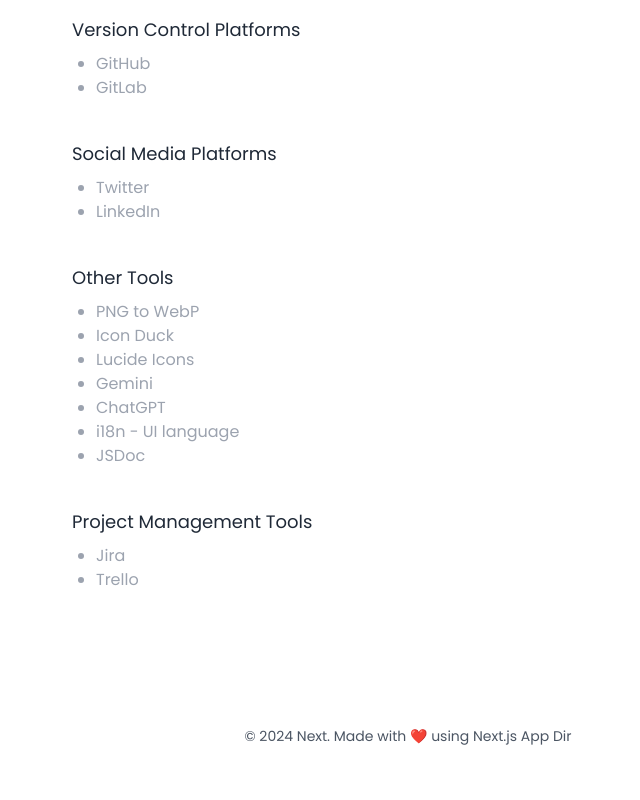
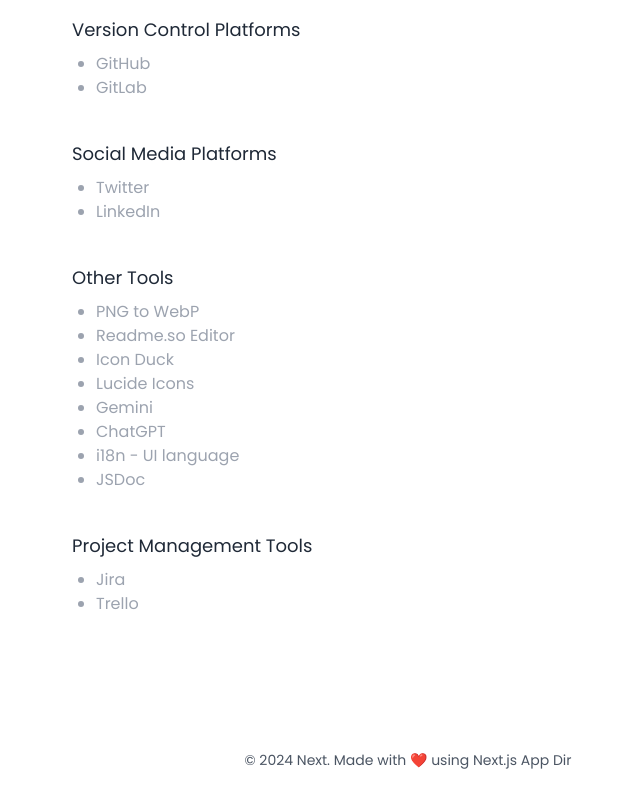
Before and after one commit to DikoMahendraa/personal-profile, a Next.js app: page /assistant in a window 1280 px wide. Shown: the part 1792-2592 px from the top of the page, without its empty margins (232-872 px from the left). Before the commit the page ends 2568 px from the top, so only its background shows below. Built offline with nearby package versions, Linux system fonts and the light colour scheme.

Commit message:
fix: update readme.md

```diff
--- a/src/constants/assistant.ts
+++ b/src/constants/assistant.ts
@@ -220,6 +220,10 @@
         url: 'https://pixelied.com/convert/png-converter/png-to-webp',
       },
       {
+        name: 'Readme.so Editor',
+        url: 'https://readme.so/editor',
+      },
+      {
         name: 'Icon Duck',
         url: 'https://iconduck.com/icons/',
       },
```
Also changed, not shown: 1 other file (tests, documents, lock files or other folders).
